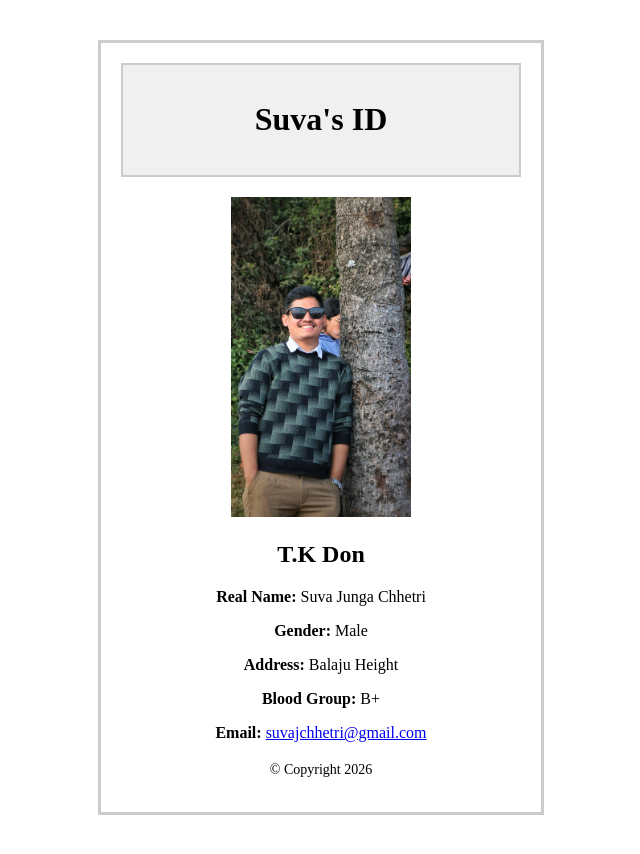
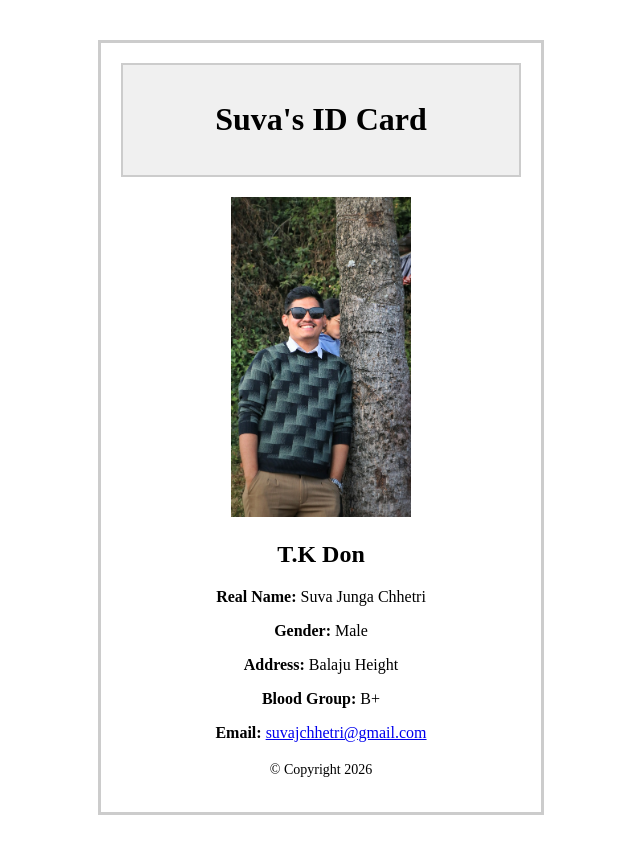
Before and after one commit to Suvajchhetri123/introduction-to-web-development, a plain HTML site: page Day 3- CSS Basics/exercise.html in a window 1280 px wide. Shown: the whole page, without its empty margins (319-959 px from the left). Drawn offline with Linux system fonts and the light colour scheme.

Commit message:
third commit

```diff
--- a/Day 3- CSS Basics/exercise.html
+++ b/Day 3- CSS Basics/exercise.html
@@ -11,7 +11,7 @@
       <div class="id-card">
         <header>
           <div class="container">
-            <h1>Suva's ID</h1>
+            <h1>Suva's ID Card</h1>
           </div>
         </header>
 
```
